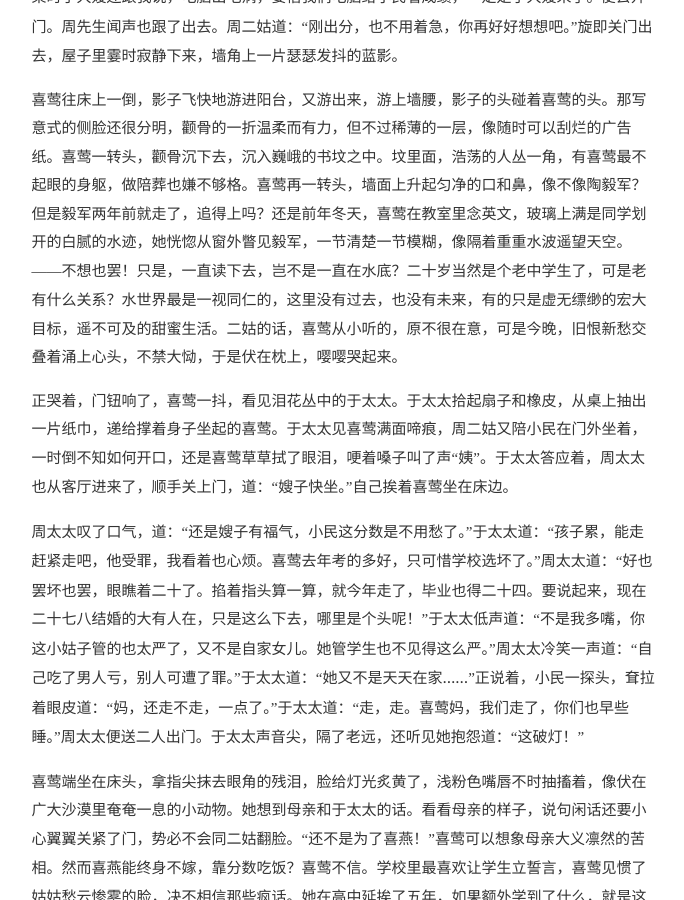
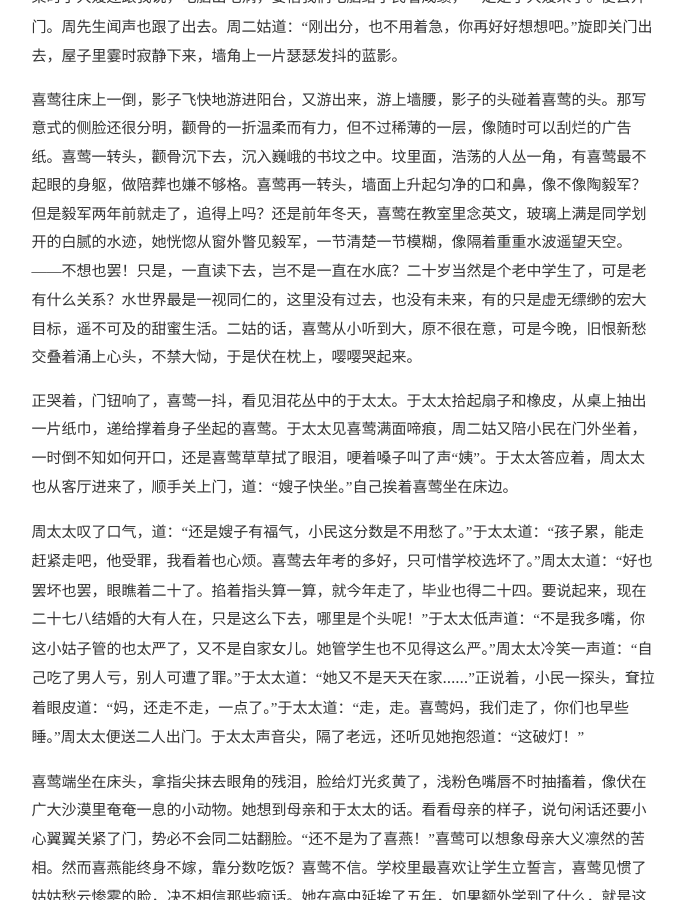
Before and after one commit to yeayyoung/yeayyoung.github.io, a Jekyll site: the page built from _posts/2017-08-20-absconded-ying.md, in a window 1280 px wide and 900 px high, scrolled down 1433 px. Shown: the whole window, without its empty margins (296-980 px from the left). Built offline with Jekyll 4.4.1, drawn with Linux system fonts in a browser that asks for light colours.

Commit message:
[draft] Minor changes.

```diff
--- a/_posts/2017-08-20-absconded-ying.md
+++ b/_posts/2017-08-20-absconded-ying.md
@@ -59,7 +59,7 @@ description: Absconded A Maid
 是同学划开的白腻的水迹，她恍惚从窗外瞥见毅军，一节清楚一节模糊，像隔着重重水波遥
 望天空。——不想也罢！只是，一直读下去，岂不是一直在水底？二十岁当然是个老中学生了，
 可是老有什么关系？水世界最是一视同仁的，这里没有过去，也没有未来，有的只是虚无缥
-缈的宏大目标，遥不可及的甜蜜生活。二姑的话，喜莺从小听的，原不很在意，可是今晚，
+缈的宏大目标，遥不可及的甜蜜生活。二姑的话，喜莺从小听到大，原不很在意，可是今晚，
 旧恨新愁交叠着涌上心头，不禁大恸，于是伏在枕上，嘤嘤哭起来。
 
 正哭着，门钮响了，喜莺一抖，看见泪花丛中的于太太。于太太拾起扇子和橡皮，从桌上抽
```
